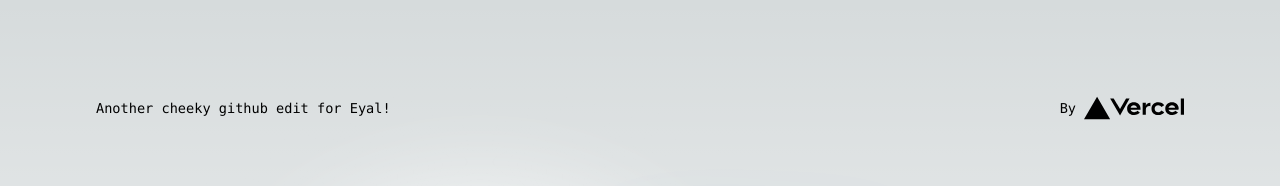
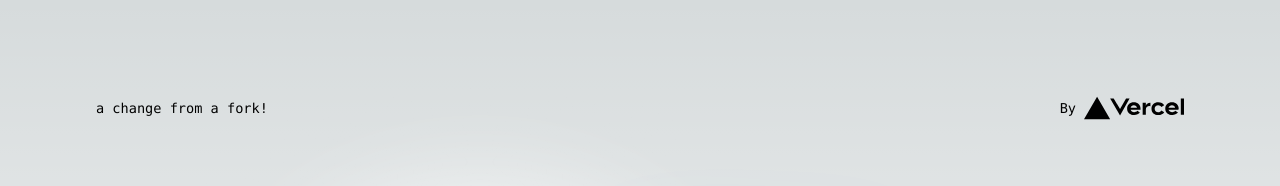
Before and after one commit to Kleinzit/lets-try-vercel, a Next.js app: page / in a window 1280 px wide. Shown: the top 186 px of the page. Built offline with nearby package versions, Linux system fonts and the light colour scheme.

Commit message:
fork change

```diff
--- a/app/page.js
+++ b/app/page.js
@@ -5,7 +5,7 @@ export default function Home() {
   return (
     <main className={styles.main}>
       <div className={styles.description}>
-        Another cheeky github edit for Eyal!
+        a change from a fork!
         <div>
           <a
             href="https://vercel.com?utm_source=create-next-app&utm_medium=appdir-template&utm_campaign=create-next-app"
```
